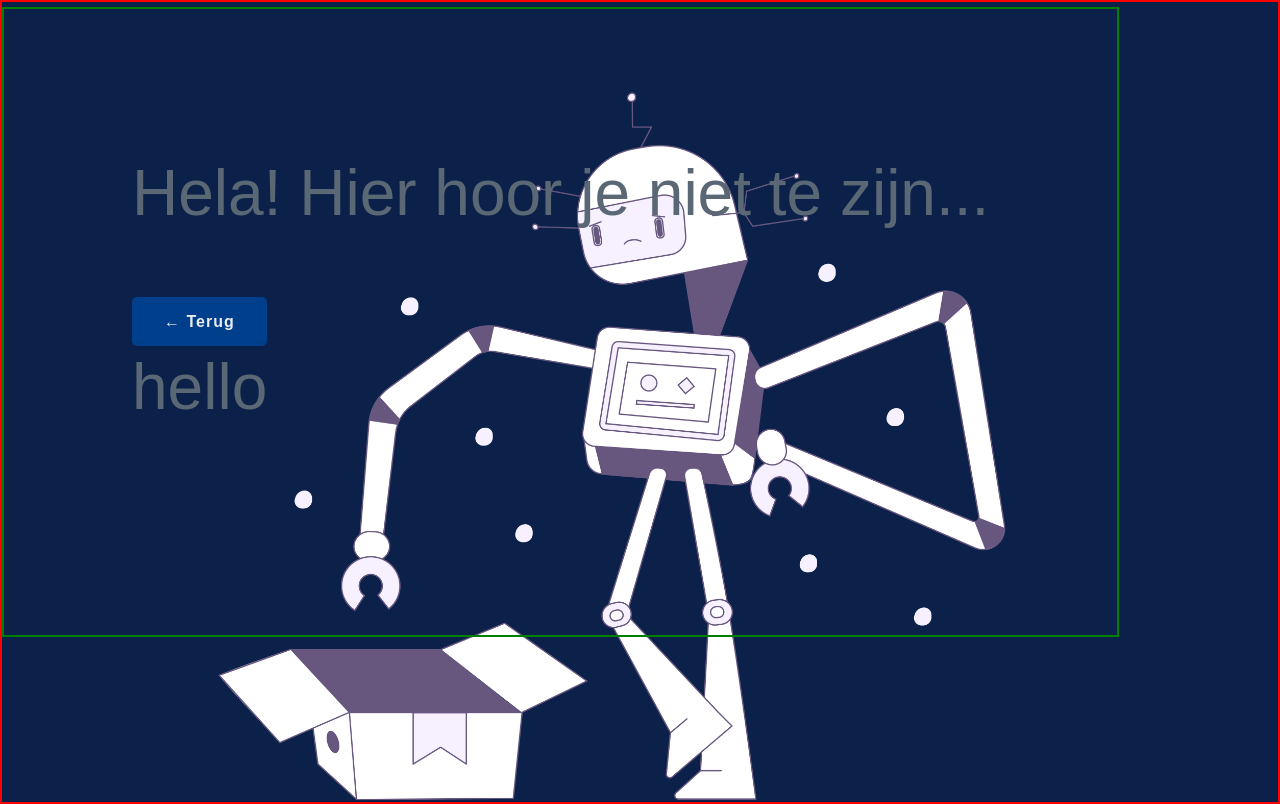
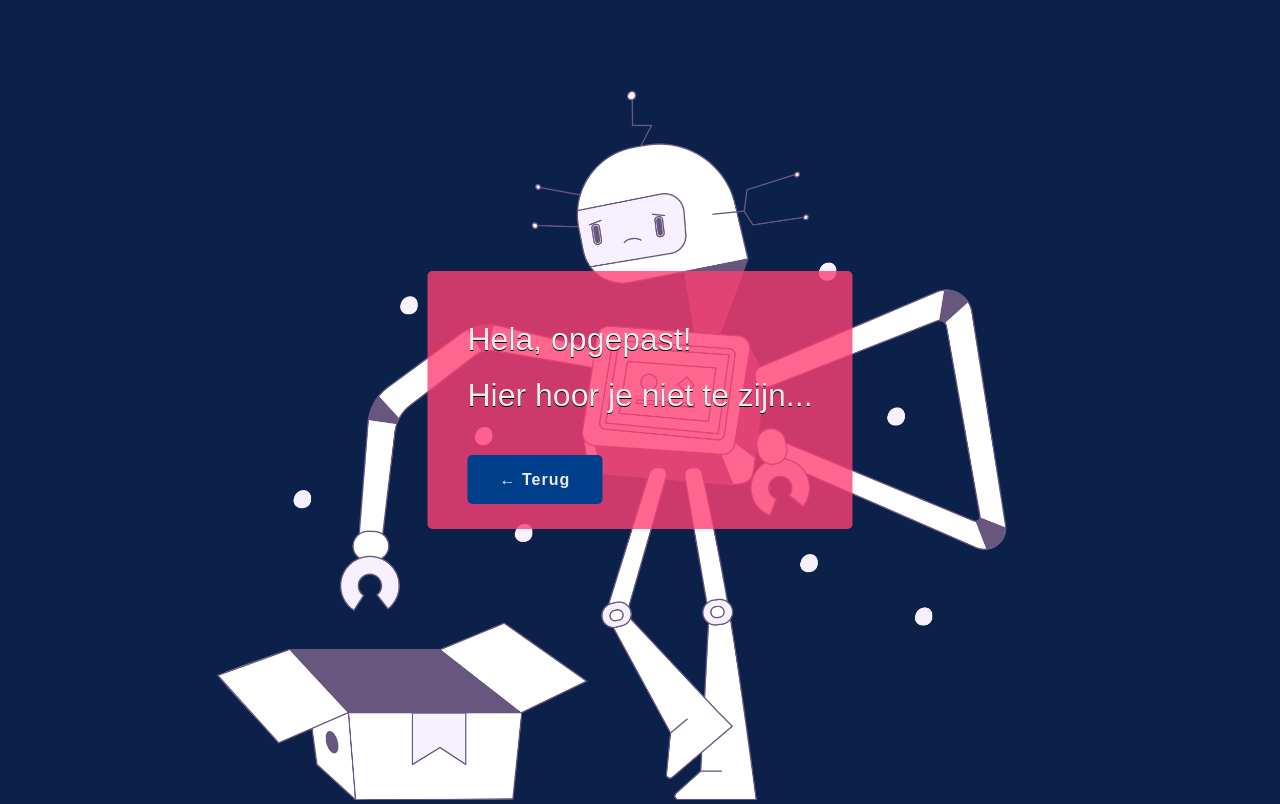
Before and after one commit to jorishr/liondigits, a website built with Parcel: page app/error404.html in a window 1280 px wide. Built offline with nearby package versions, Linux system fonts and the light colour scheme.

Commit message:
redesign: error page

```diff
--- a/app/error404.html
+++ b/app/error404.html
@@ -4,35 +4,21 @@
     <meta charset="UTF-8">
     <meta name="viewport" content="width=device-width, initial-scale=1.0">
     <meta http-equiv="X-UA-Compatible" content="ie=edge">
-    <!-- Site description -->
-    <meta name="theme-color" content="rgba(26, 27, 31, .6)">
-	<meta name="description" content="Website Lion Digits by Joris Raymaekers.">
-    <meta name="author" content="Joris Raymaekers">
-    <meta property="og:image" content="https://jorisr.com/portfolio-video-min.gif"/>
-    <!-- Favicons -->
-    <link rel="apple-touch-icon" sizes="180x180" href="images/apple-touch-icon.png">
-    <link rel="icon" type="image/png" sizes="32x32" href="images/favicon-32x32.png">
-    <link rel="icon" type="image/png" sizes="16x16" href="images/favicon-16x16.png">
-    <link rel="mask-icon" href="images/safari-pinned-tab.svg" color="#5bbad5">
-    <meta name="msapplication-TileColor" content="#2b5797">
-    <meta name="theme-color" content="#ffffff">
-    <title>Lion Digits, web development</title>
+
     <!-- Scripts and css -->
     <script defer type="text/javascript" src="scripts/app.js"></script>
     <link rel="stylesheet" href="styles/main.scss">
 </head>
 <body>
     <div class="error-page_container">
-
+        <div class="error-text">
+            <p>Hela, opgepast!</p>
+            <p>Hier hoor je niet te zijn...</p>
+            <a href="/" class="btn">&#8592 terug</a>
+        </div>
         <div
             class="background-image"
             style="background-image: url(images/error404.png)">
         </div>
-
-        <div class="text">
-            <p class="error-message">Hela! Hier hoor je niet te zijn...</p>
-            <a href="/" class="btn">&#8592 terug</a>
-            <p>hello</p>
-        </div>
     </div>
 </body>
--- a/app/styles/modules/_error404.scss
+++ b/app/styles/modules/_error404.scss
@@ -1,24 +1,30 @@
 .error-page_container {
     position: relative;
-    border: 2px solid red;
 
     .background-image {
         background-size: cover;
+        background-repeat: no-repeat;
         height: 100vh;
     }
 
-    .text {
+    .error-text {
         position: absolute;
-        top: 40%;
-        left: 0;
-        transform: translateY(-50%);
-        border: 2px solid green;
+        top: 50%;
+        left: 50%;
+        transform: translate(-50%, -50%);
 
-        padding: 8em;
+        background-color: rgba(255, 63, 115, .8);
+        padding: var(--pd-md);
+        border-radius: 5px;
 
         p {
-            font-size: 4em;
-            margin-bottom: 1em;
+            font-size: var(--fs-2xl);
+            color: var(--bgColor-secondary);
+            text-shadow: 0 1px 0 rgb(0, 0, 0);
+        }
+
+        p:last-of-type {
+            margin-bottom: 1.5em;
         }
     }
 }
--- a/app/styles/modules/_global.scss
+++ b/app/styles/modules/_global.scss
@@ -8,6 +8,7 @@
 
     --accent-lightblue: rgb(196,240,255, 1);
     --accent-azureblue: rgb(36,150,237);
+    --accent-alert: rgba(255, 63, 115, 1);
 
     /* FONTS ANDS FONT SIZES */
     --ff: 'Poppins', sans-serif;
```
